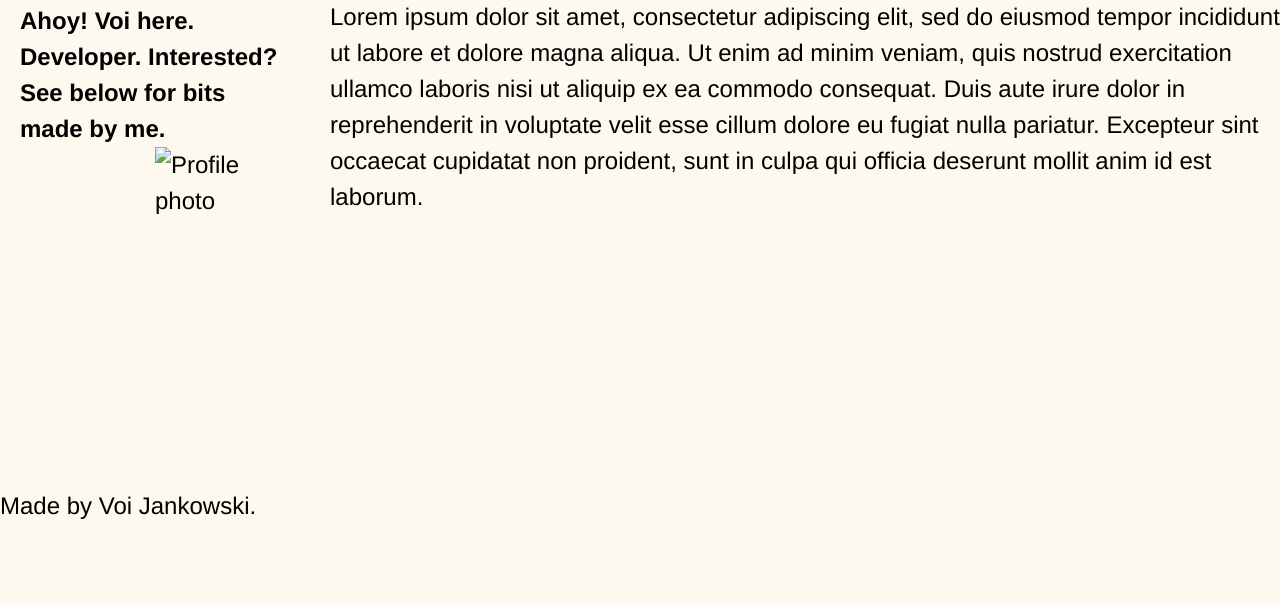
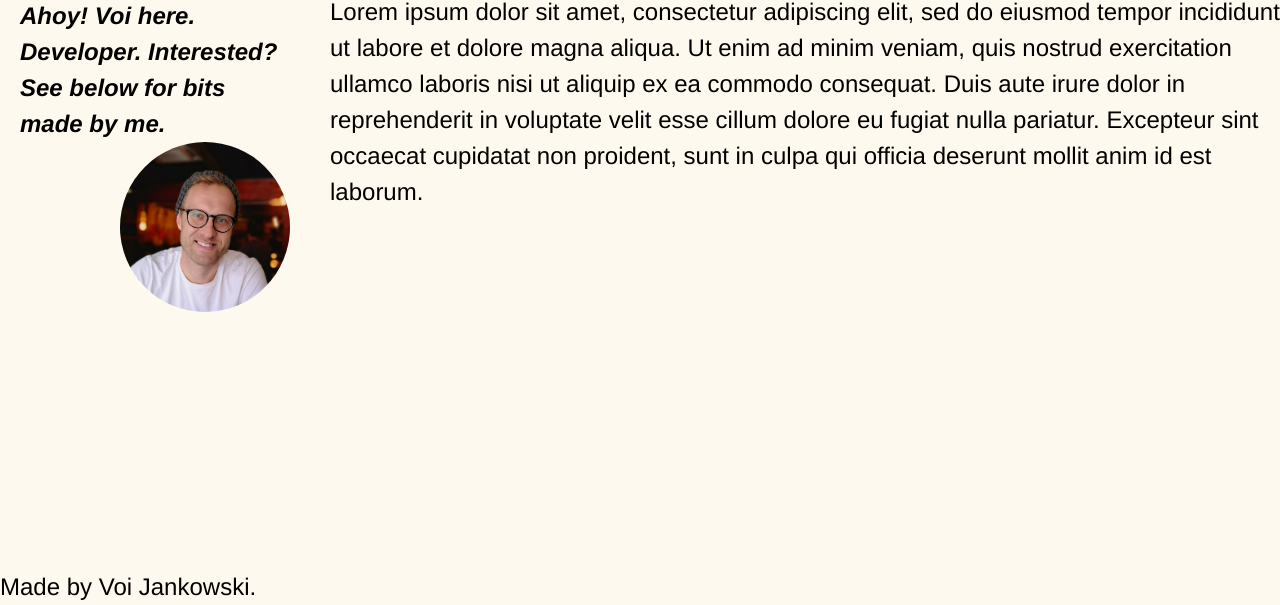
Before and after one commit to voi-jankowski/portfolio-challenge, a plain HTML site: page index.html in a window 1280 px wide. Shown: the part 272-877 px from the top of the page. Before the commit the page ends 800 px from the top, so only its background shows below. Drawn offline with Linux system fonts and the light colour scheme.

Commit message:
Added the profile photo as the first bubble in main-nav and tied the elements size to the parent size.

```diff
--- a/assets/style.css
+++ b/assets/style.css
@@ -96,9 +96,9 @@ header figure {
 #main-head {
   width: 300%;
   margin-top: 42%;
-
 }
 
+/*Turned main-nav container into grid.*/
 .main-nav {
   width: 100%;
   margin: 20px auto;
@@ -111,6 +111,31 @@ header figure {
     ". resume-bubble"
     "portfolio ."
     ". contact-bubble";
+}
+
+/*Tying width size of children to the parent.*/
+.main-nav div {
+  width: 50%;
+}
+
+#nav-header {
+  width: 100%;
+}
+
+.main-nav h2 {
+  font-style: italic;
+
+}
+
+#my-photo figure {
+  width: 100%;
+}
+
+#resize {
+  width: 170px;
+  height:auto;
+  border-radius: 50%;
+  margin-bottom: -15%;
 }
 
 /*Setting the layout for the tablet grid*/
--- a/index.html
+++ b/index.html
@@ -27,7 +27,7 @@
 
         <div id="my-photo">
             <figure>
-                <img class="resize" src="assets\photos\voi-profile-img.jpg" alt="Profile photo">
+                <img id="resize" src="assets\images\voi-profile-img.jpg" alt="Profile photo">
             </figure>
         </div>
 
```
